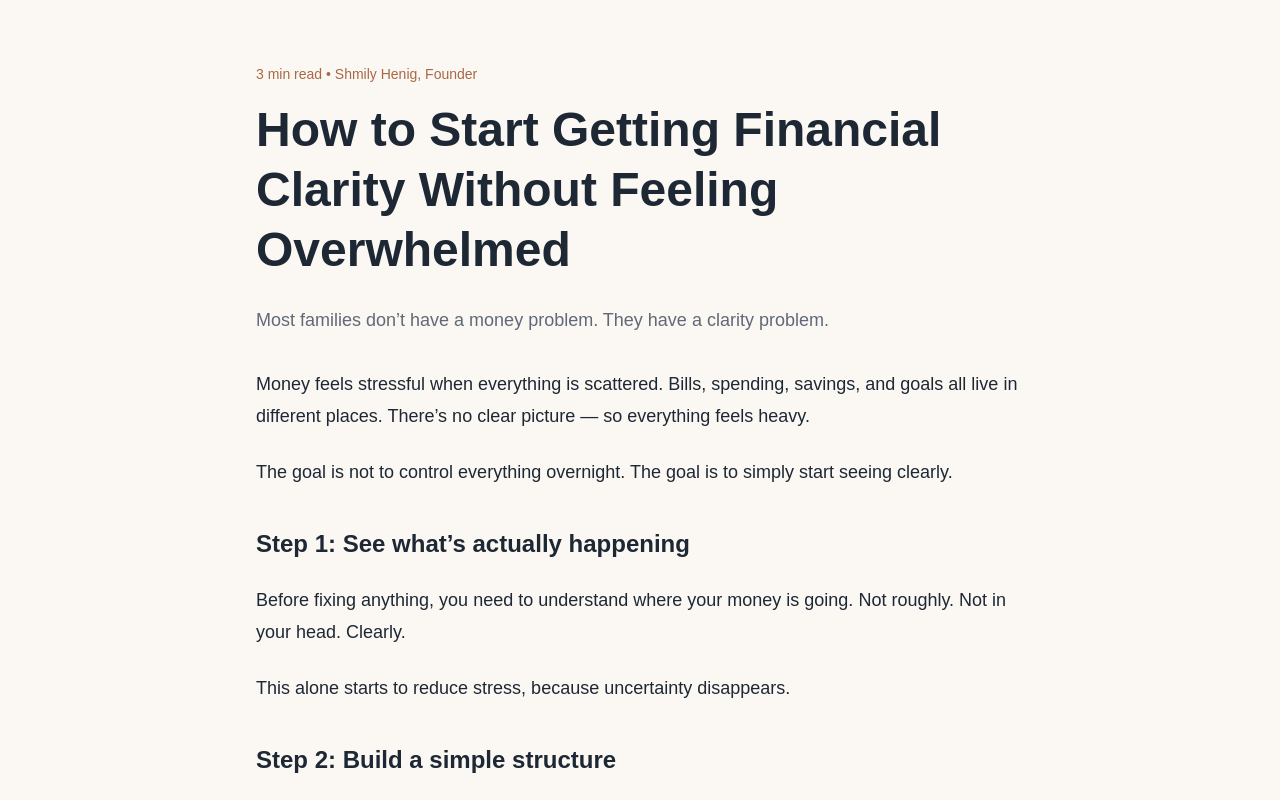
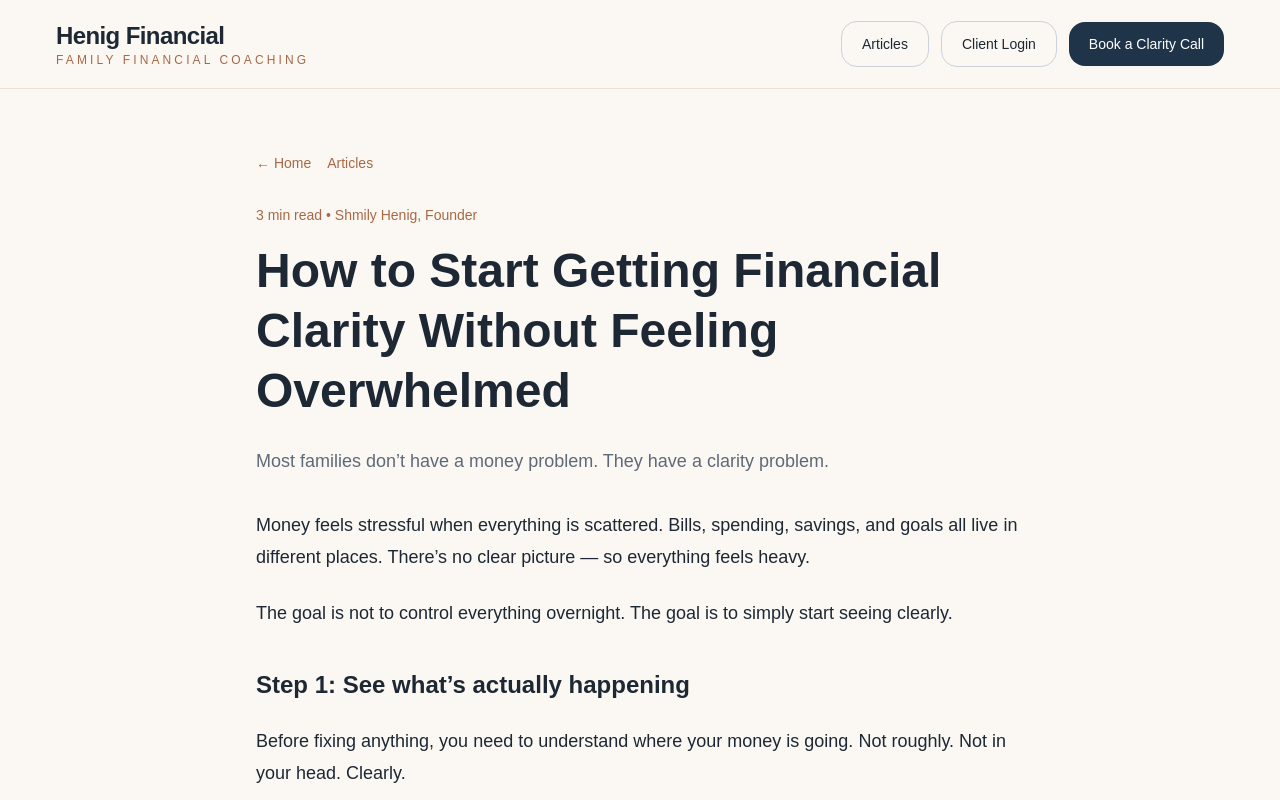
Before and after one commit to samuelhenig/henig-financial, a Next.js app: page /articles/start-financial-clarity in a window 1280 px wide. Shown: the top 800 px of the page. Built offline with nearby package versions, Linux system fonts and the light colour scheme.

Commit message:
Update page.js

```diff
--- a/src/app/articles/start-financial-clarity/page.js
+++ b/src/app/articles/start-financial-clarity/page.js
@@ -1,7 +1,20 @@
+import Header from "../../components/Header";
+
 export default function ArticlePage() {
   return (
-    <main className="min-h-screen bg-[#FBF8F3] text-[#1D2834] px-6 py-16 md:px-10 lg:px-14">
+    <main className="min-h-screen bg-[#FBF8F3] text-[#1D2834]">
+      <Header />
+
+      <section className="px-6 py-16 md:px-10 lg:px-14">
         <div className="mx-auto max-w-3xl">
+          <div className="mb-8 flex gap-4 text-sm">
+            <a href="/" className="text-[#A86846] hover:underline">
+              ← Home
+            </a>
+            <a href="/#articles" className="text-[#A86846] hover:underline">
+              Articles
+            </a>
+          </div>
 
           <div className="text-sm text-[#A86846]">
             3 min read • Shmily Henig, Founder
@@ -12,66 +25,62 @@ export default function ArticlePage() {
           </h1>
 
           <p className="mt-6 text-lg leading-8 text-[#5F6977]">
-          Most families don’t have a money problem.
-          They have a clarity problem.
+            Most families don’t have a money problem. They have a clarity problem.
           </p>
 
           <div className="mt-8 space-y-6 text-lg leading-8 text-[#1D2834]">
             <p>
-            Money feels stressful when everything is scattered.
-            Bills, spending, savings, and goals all live in different places.
-            There’s no clear picture — so everything feels heavy.
+              Money feels stressful when everything is scattered. Bills, spending,
+              savings, and goals all live in different places. There’s no clear
+              picture — so everything feels heavy.
             </p>
 
             <p>
-            The goal is not to control everything overnight.
-            The goal is to simply start seeing clearly.
+              The goal is not to control everything overnight. The goal is to
+              simply start seeing clearly.
             </p>
 
-          <h2 className="text-2xl font-semibold mt-10">
+            <h2 className="mt-10 text-2xl font-semibold">
               Step 1: See what’s actually happening
             </h2>
 
             <p>
-            Before fixing anything, you need to understand where your money is going.
-            Not roughly. Not in your head.
-            Clearly.
+              Before fixing anything, you need to understand where your money is
+              going. Not roughly. Not in your head. Clearly.
             </p>
 
             <p>
               This alone starts to reduce stress, because uncertainty disappears.
             </p>
 
-          <h2 className="text-2xl font-semibold mt-10">
+            <h2 className="mt-10 text-2xl font-semibold">
               Step 2: Build a simple structure
             </h2>
 
             <p>
-            Once things are visible, the next step is giving your money direction.
-            Categories. Priorities. A plan.
+              Once things are visible, the next step is giving your money
+              direction. Categories. Priorities. A plan.
             </p>
 
-          <p>
-            Not a perfect plan — just a clear one.
-          </p>
+            <p>Not a perfect plan — just a clear one.</p>
 
-          <h2 className="text-2xl font-semibold mt-10">
+            <h2 className="mt-10 text-2xl font-semibold">
               Step 3: Create calm through consistency
             </h2>
 
             <p>
-            Financial clarity is not a one-time fix.
-            It’s something that builds over time.
+              Financial clarity is not a one-time fix. It’s something that builds
+              over time.
             </p>
 
             <p>
-            Small, consistent actions create a sense of control —
-            and that’s what most families are really looking for.
+              Small, consistent actions create a sense of control — and that’s
+              what most families are really looking for.
             </p>
 
             <p className="mt-10">
-            If you’re feeling overwhelmed, you’re not behind.
-            You just need a clearer path forward.
+              If you’re feeling overwhelmed, you’re not behind. You just need a
+              clearer path forward.
             </p>
           </div>
 
@@ -86,6 +95,7 @@ export default function ArticlePage() {
             </a>
           </div>
         </div>
+      </section>
     </main>
   );
 }
```
Lines whose indentation alone changed are shown as unchanged.
